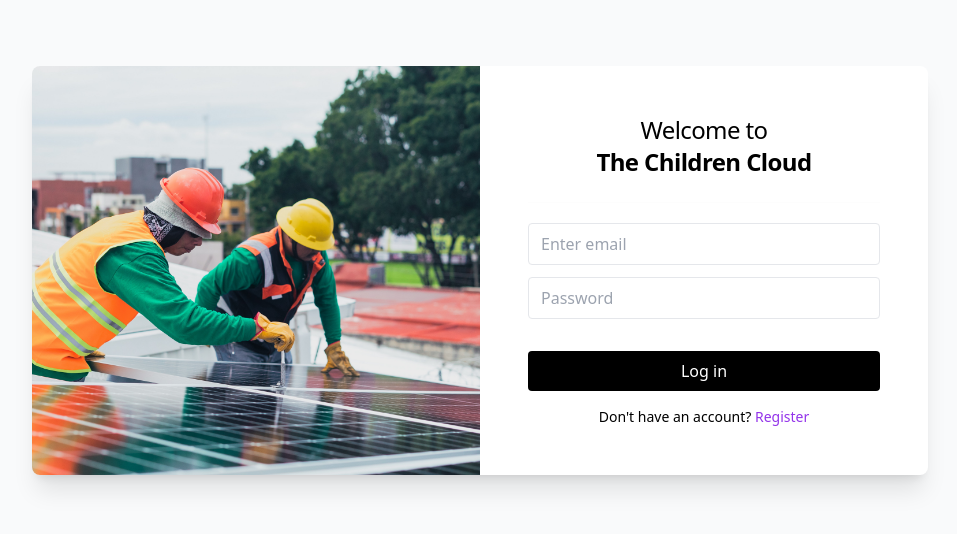
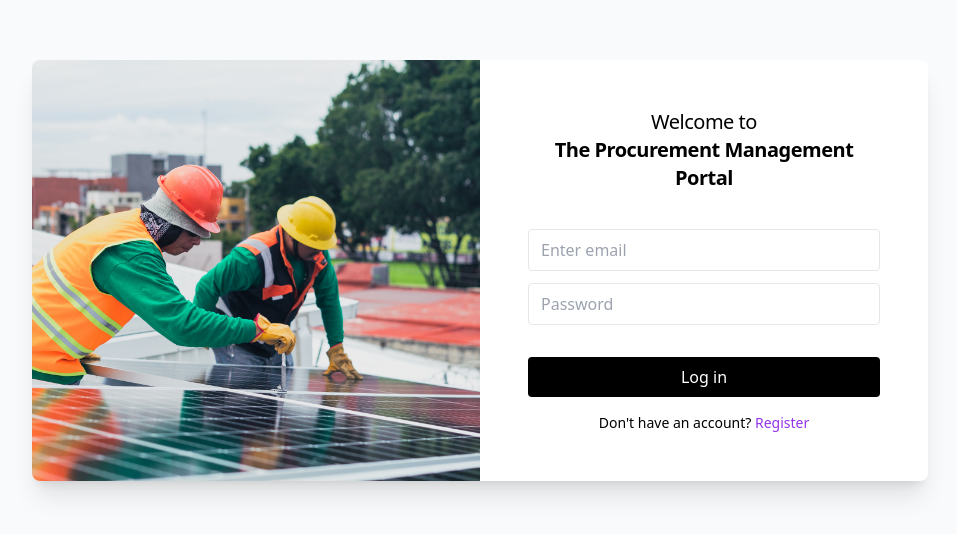
Before and after one commit to miyurugunarathna/procurement-management-system-frontend, a React (Vite) app: page / in a window 1280 px wide. Shown: the part 130-664 px from the top of the page, without its empty margins (160-1117 px from the left). Built offline with nearby package versions, Linux system fonts and the light colour scheme; no server answers.

Commit message:
Fix: change some login stylings

```diff
--- a/src/pages/Login.jsx
+++ b/src/pages/Login.jsx
@@ -72,10 +72,10 @@ export const Login = () => {
           </div>
           <main className="flex items-center justify-center p-6 sm:p-12 md:w-1/2">
             <form className="w-full" onSubmit={handleLogin}>
-              <h1 className="mb-6 text-2xl text-center tracking-tight font-bold text-black">
+              <h1 className="mb-4 text-xl text-center tracking-tight font-bold text-black">
                 <span className="font-normal">Welcome to</span>
                 <br />
-                The Children Cloud
+                The Procurement Management Portal
               </h1>
               <hr className="opacity-10 mb-4" />
               <input
```
